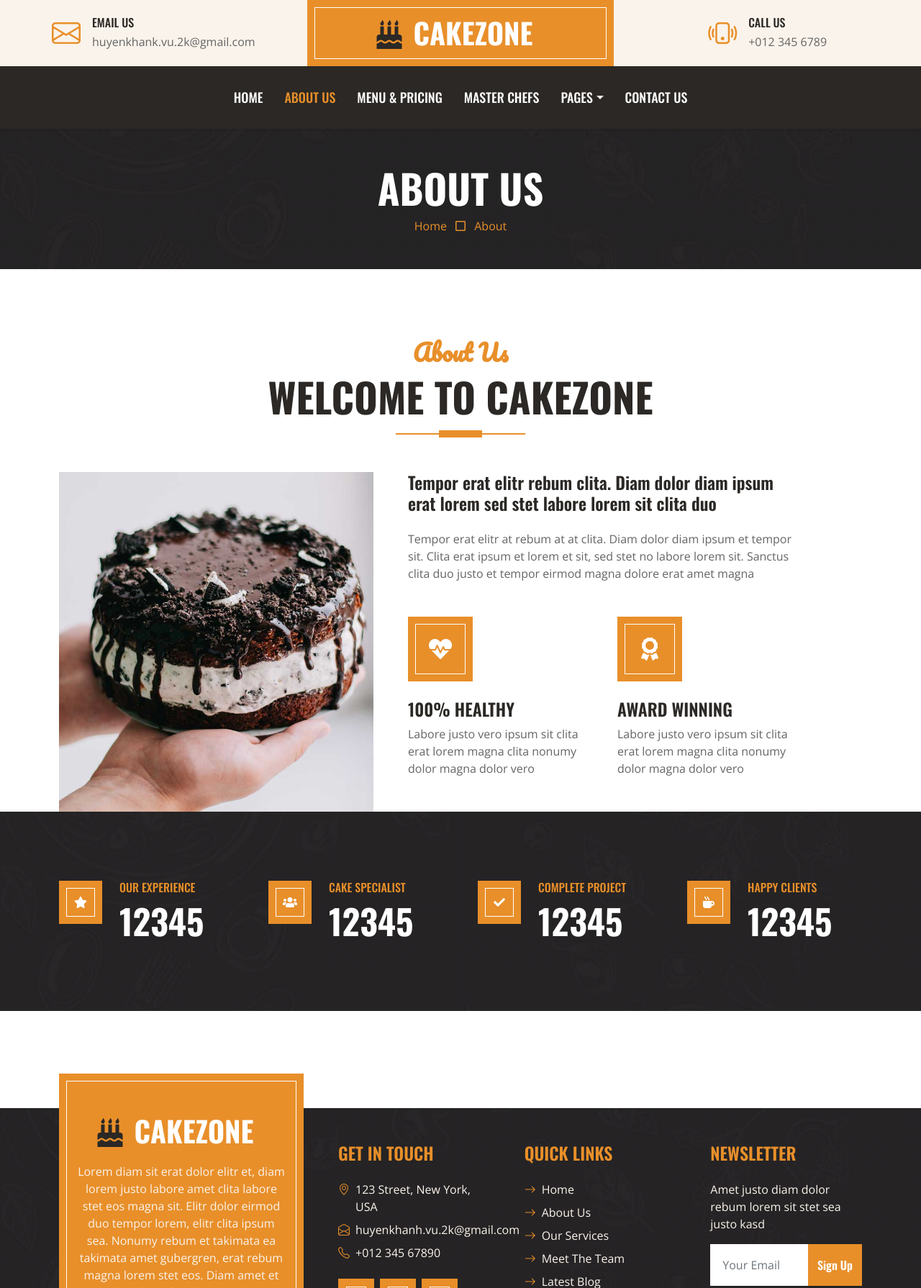
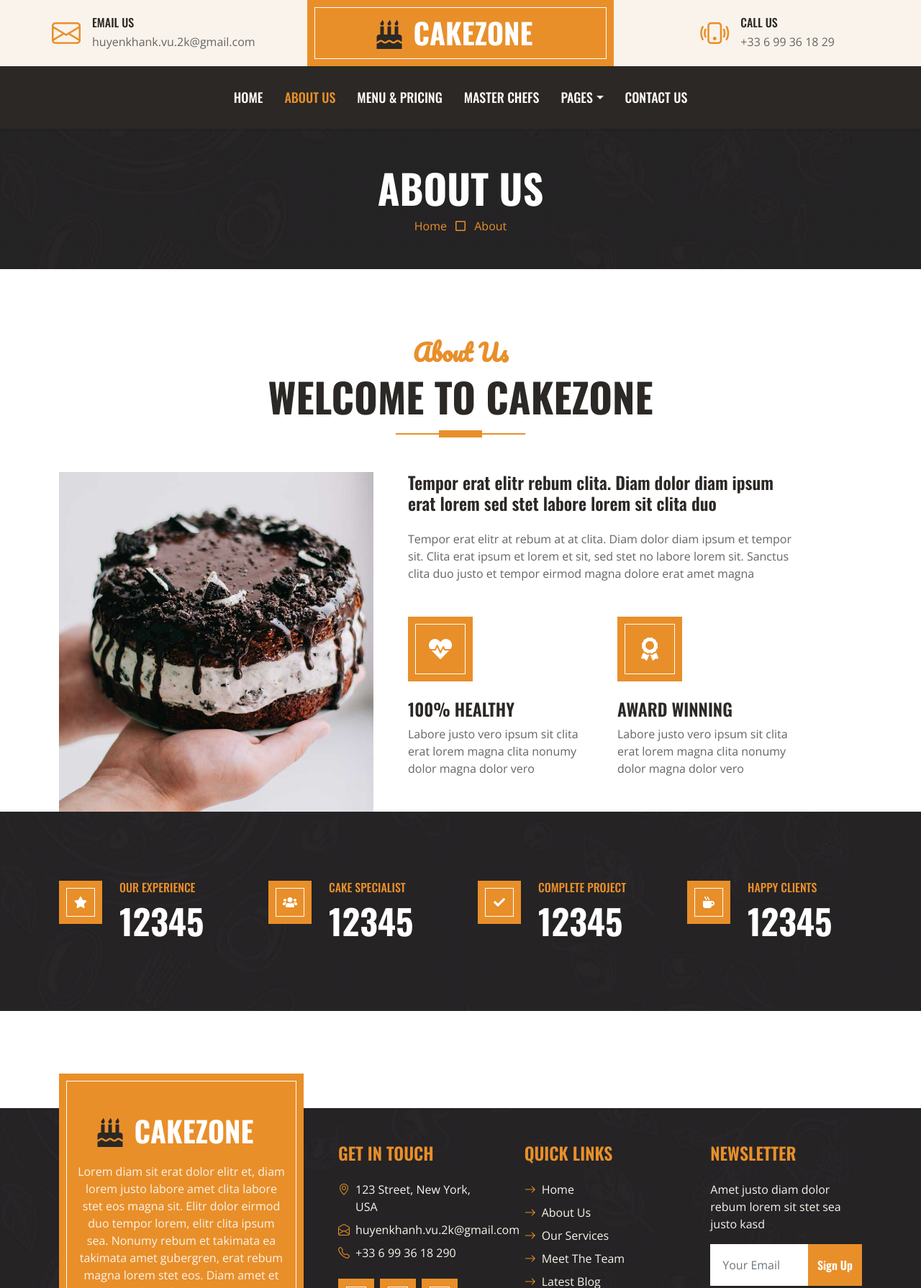
Before and after one commit to PTA-NG/khanhhuyen, a plain HTML site: page about.html in a window 1280 px wide. Shown: the top 1790 px of the page at 72% size. Drawn offline with nearby package versions, Linux system fonts and the light colour scheme.

Commit message:
Update about.html

```diff
--- a/about.html
+++ b/about.html
@@ -55,7 +55,7 @@
                     <i class="bi bi-phone-vibrate fs-1 text-primary me-3"></i>
                     <div class="text-start">
                         <h6 class="text-uppercase mb-1">Call Us</h6>
-                        <span>+012 345 6789</span>
+                        <span>+33 6 99 36 18 29</span>
                     </div>
                 </div>
             </div>
@@ -225,7 +225,7 @@
                             </div>
                             <div class="d-flex mb-2">
                                 <i class="bi bi-telephone text-primary me-2"></i>
-                                <p class="mb-0">+012 345 67890</p>
+                                <p class="mb-0">+33 6 99 36 18 290</p>
                             </div>
                             <div class="d-flex mt-4">
                                 <a class="btn btn-lg btn-primary btn-lg-square border-inner rounded-0 me-2" href="#"><i class="fab fa-twitter fw-normal"></i></a>
```
